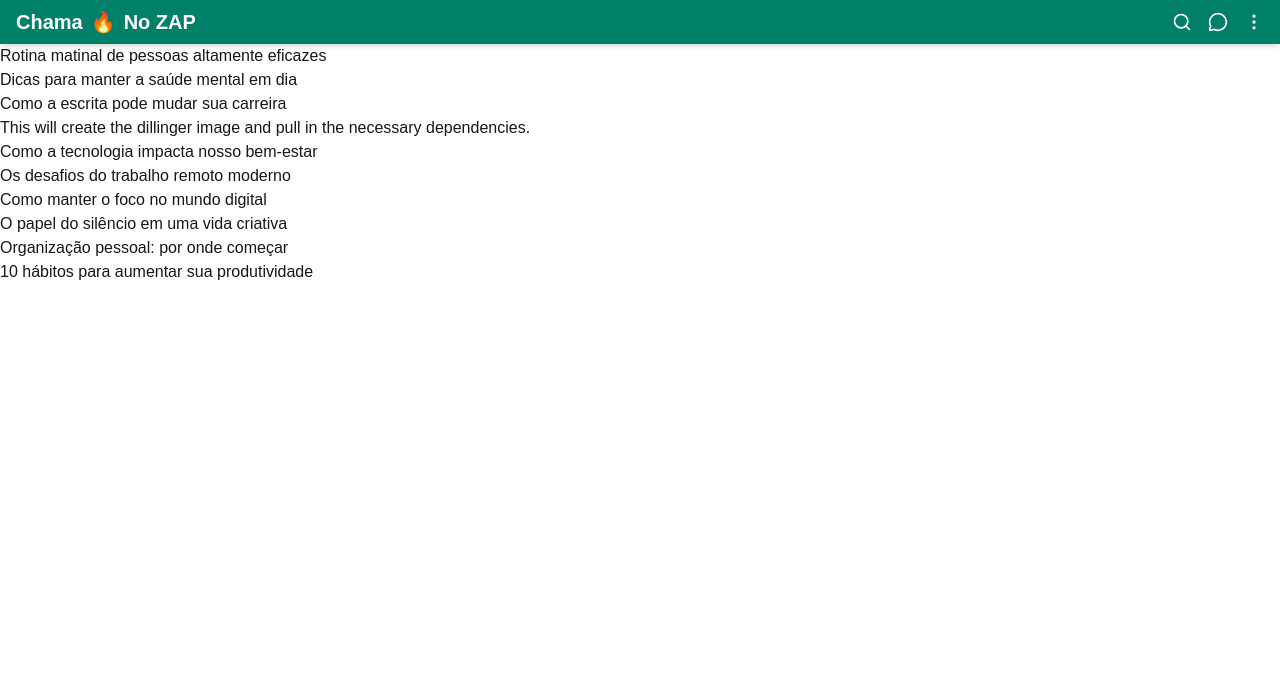
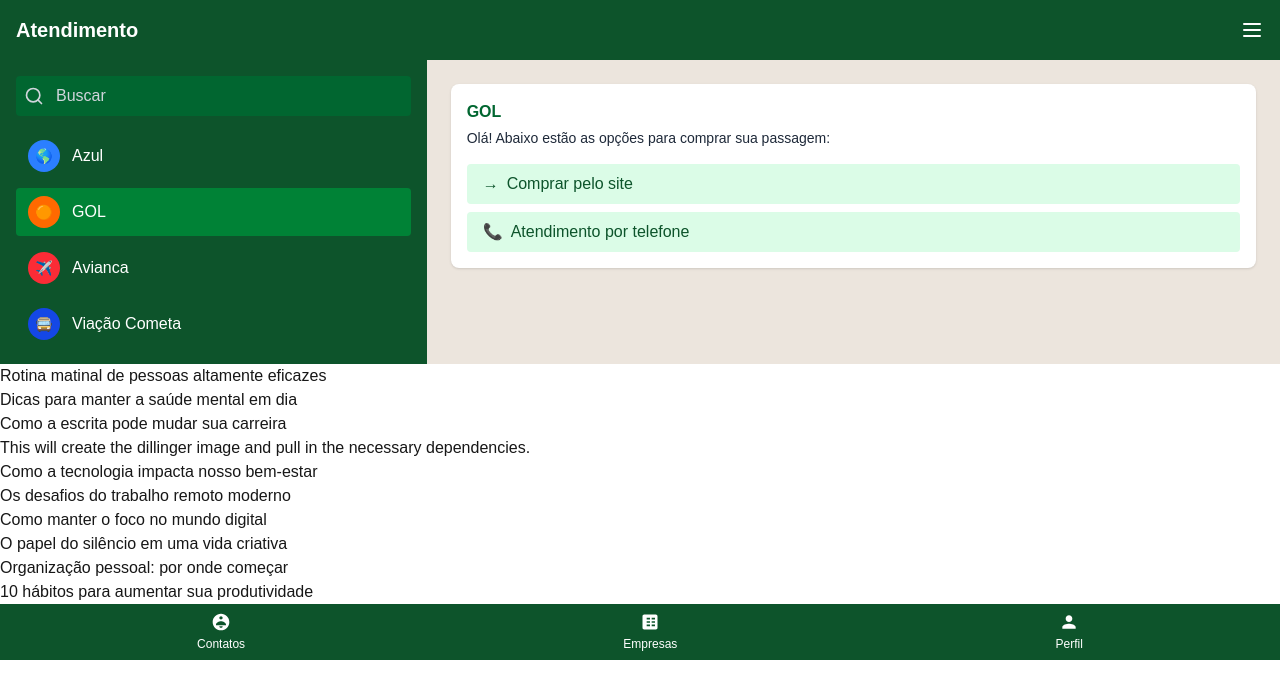
Before and after one commit to WilliaMachadoCosta/Blog, a Next.js app in the folder chama/: page / in a window 1280 px wide. Shown: the top 698 px of the page. Built offline with nearby package versions, Linux system fonts and the light colour scheme.

Commit message:
feat: mudanca layout

```diff
--- a/chama/src/app/layout.tsx
+++ b/chama/src/app/layout.tsx
@@ -2,6 +2,7 @@
 
 import Header from '@/components/header/Header'
 import './globals.css'
+import { Footer } from '@/components/footer/footer'
 
 
 
@@ -21,6 +22,7 @@ export default function RootLayout({
         <Header />
 
         {children}
+        <Footer />
       </body>
     </html>
   )
--- a/chama/src/app/page.tsx
+++ b/chama/src/app/page.tsx
@@ -1,4 +1,5 @@
 
+import Body from "@/components/body/body";
 import { PostList } from "@/components/postsList";
 import { SpinLoader } from "@/components/SpinLoad/SpinLoader";
 import { Suspense } from "react";
@@ -7,6 +8,7 @@ export default function Home() {
   return (
     <div >
       <Suspense fallback={<SpinLoader />}>
+        <Body />
         <PostList />
       </Suspense>
 
--- /dev/null
+++ b/chama/src/components/body/body.tsx
@@ -0,0 +1,69 @@
+'use client'
+
+import { Search } from "lucide-react";
+import { useState } from "react";
+
+const companies = [
+    { name: "Azul", color: "bg-blue-500", logo: "🌎" },
+    { name: "GOL", color: "bg-orange-500", logo: "🟠" },
+    { name: "Avianca", color: "bg-red-500", logo: "✈️" },
+    { name: "Viação Cometa", color: "bg-blue-700", logo: "🚍" },
+];
+export default function Body() {
+    const [selected, setSelected] = useState("GOL");
+    return (
+        <div >
+            <main className="flex flex-1">
+                {/* Sidebar */}
+                <div className="w-1/3 bg-green-900 text-white p-4">
+                    <div className="relative mb-4">
+                        <input
+                            type="text"
+                            placeholder="Buscar"
+                            className="w-full pl-10 pr-3 py-2 rounded bg-green-800 placeholder-gray-300 text-white"
+                        />
+                        <Search className="absolute left-2 top-2.5 w-5 h-5 text-gray-300" />
+                    </div>
+                    <ul className="space-y-2">
+                        {companies.map((company) => (
+                            <li
+                                key={company.name}
+                                onClick={() => setSelected(company.name)}
+                                className={`flex items-center gap-3 px-3 py-2 rounded cursor-pointer hover:bg-green-700 ${selected === company.name ? "bg-green-700" : ""
+                                    }`}
+                            >
+                                <div
+                                    className={`w-8 h-8 rounded-full flex items-center justify-center text-white text-sm ${company.color}`}
+                                >
+                                    {company.logo}
+                                </div>
+                                <span>{company.name}</span>
+                            </li>
+                        ))}
+                    </ul>
+                </div>
+
+                {/* Chat */}
+                <div className="flex-1 bg-[#ece5dd] p-6 flex flex-col justify-between">
+                    <div>
+                        <div className="bg-white rounded-lg p-4 shadow mb-4">
+                            <p className="font-semibold text-green-800">{selected}</p>
+                            <p className="text-sm text-gray-800 mt-1">
+                                Olá! Abaixo estão as opções para comprar sua passagem:
+                            </p>
+                            <div className="mt-4 flex flex-col gap-2">
+                                <button className="flex items-center gap-2 bg-green-100 text-green-900 px-4 py-2 rounded">
+                                    <span>→</span> Comprar pelo site
+                                </button>
+                                <button className="flex items-center gap-2 bg-green-100 text-green-900 px-4 py-2 rounded">
+                                    <span>📞</span> Atendimento por telefone
+                                </button>
+                            </div>
+                        </div>
+                    </div>
+                </div>
+            </main>
+
+        </div>
+    );
+}
--- /dev/null
+++ b/chama/src/components/footer/footer.tsx
@@ -0,0 +1,18 @@
+export function Footer() {
+    return (
+        <footer className="bg-green-900 text-white p-2 flex justify-around items-center">
+            <div className="flex flex-col items-center text-xs">
+                <svg className="w-5 h-5 mb-1" fill="currentColor" viewBox="0 0 24 24"><path d="M12 2C6.48 2 2 6.48 2 12s4.48 10 10 10 10-4.48 10-10S17.52 2 12 2zm0 17c-1.1 0-2-.9-2-2h4c0 1.1-.9 2-2 2zm6-3H6v-1c0-2.21 3.58-4 6-4s6 1.79 6 4v1zm-6-7c-1.1 0-2-.9-2-2s.9-2 2-2 2 .9 2 2-.9 2-2 2z" /></svg>
+                Contatos
+            </div>
+            <div className="flex flex-col items-center text-xs">
+                <svg className="w-5 h-5 mb-1" fill="currentColor" viewBox="0 0 24 24"><path d="M19 3H5c-1.1 0-2 .9-2 2v14c0 1.1.9 2 2 2h14c1.1 0 2-.9 2-2V5c0-1.1-.9-2-2-2zm-7 14H8v-2h4v2zm0-4H8v-2h4v2zm0-4H8V7h4v2zm6 8h-4v-2h4v2zm0-4h-4v-2h4v2zm0-4h-4V7h4v2z" /></svg>
+                Empresas
+            </div>
+            <div className="flex flex-col items-center text-xs">
+                <svg className="w-5 h-5 mb-1" fill="currentColor" viewBox="0 0 24 24"><path d="M12 12c2.21 0 4-1.79 4-4s-1.79-4-4-4S8 5.79 8 8s1.79 4 4 4zm0 2c-2.67 0-8 1.34-8 4v2h16v-2c0-2.66-5.33-4-8-4z" /></svg>
+                Perfil
+            </div>
+        </footer>
+    );
+}
--- a/chama/src/components/header/Header.tsx
+++ b/chama/src/components/header/Header.tsx
@@ -1,26 +1,13 @@
 
 'use client'
-import { Search, MessageCircle, MoreVertical } from 'lucide-react';
+import { Menu } from 'lucide-react';
 
 export default function Header() {
     return (
-        <header className="flex items-center justify-between bg-[#008069] px-4 py-2 shadow-md">
-            <div className="flex items-center gap-2 text-white text-xl font-semibold">
-                Chama <span className="text-orange-500">🔥</span> No ZAP
-            </div>
 
-            {/* Ações */}
-            <div className="flex items-center gap-4 text-white">
-                <button className="hover:text-gray-300">
-                    <Search size={20} />
-                </button>
-                <button className="hover:text-gray-300">
-                    <MessageCircle size={20} />
-                </button>
-                <button className="hover:text-gray-300">
-                    <MoreVertical size={20} />
-                </button>
-            </div>
+        <header className="bg-green-900 text-white p-4 flex items-center justify-between">
+            <h1 className="text-xl font-bold">Atendimento</h1>
+            <Menu className="w-6 h-6" />
         </header>
     );
 }
```
